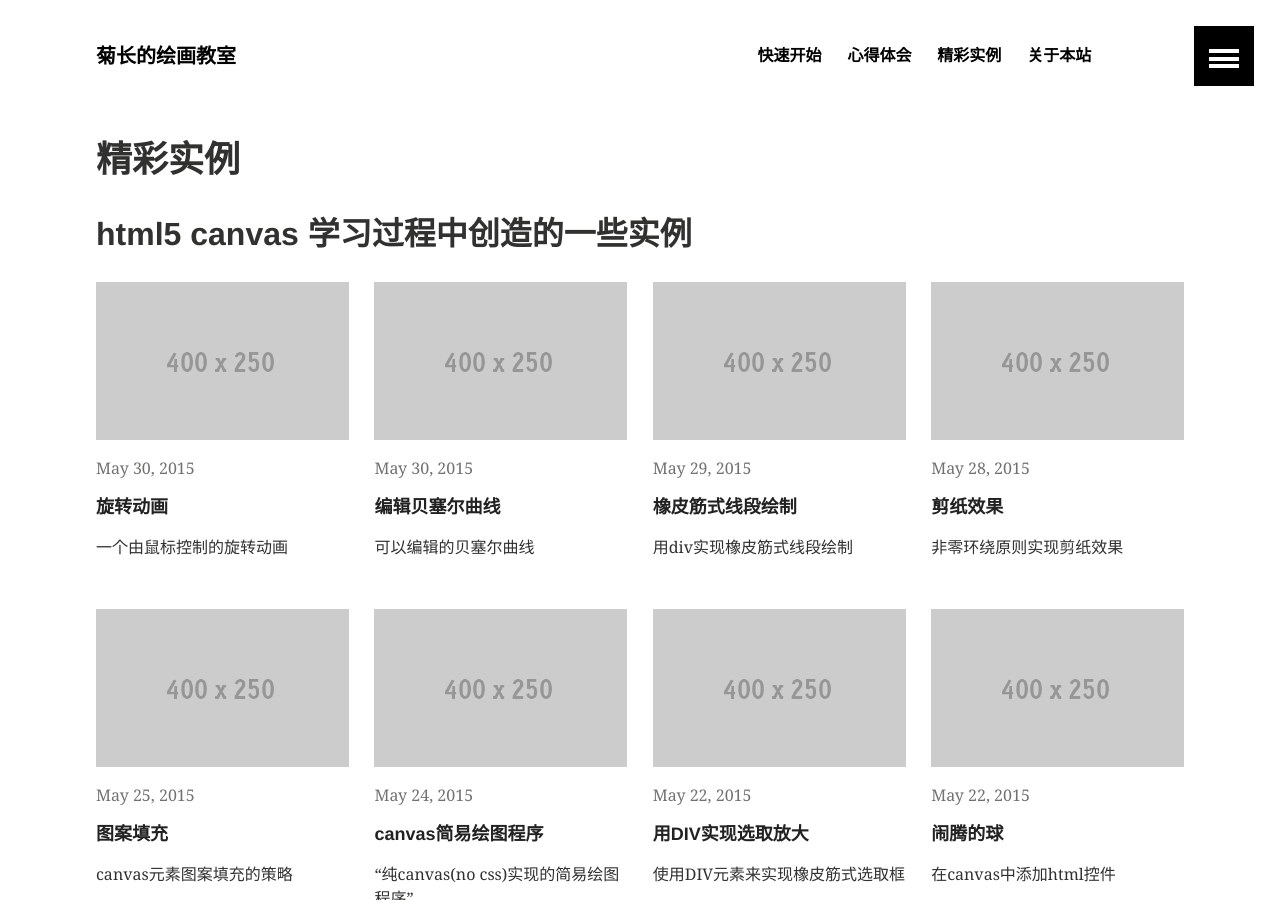
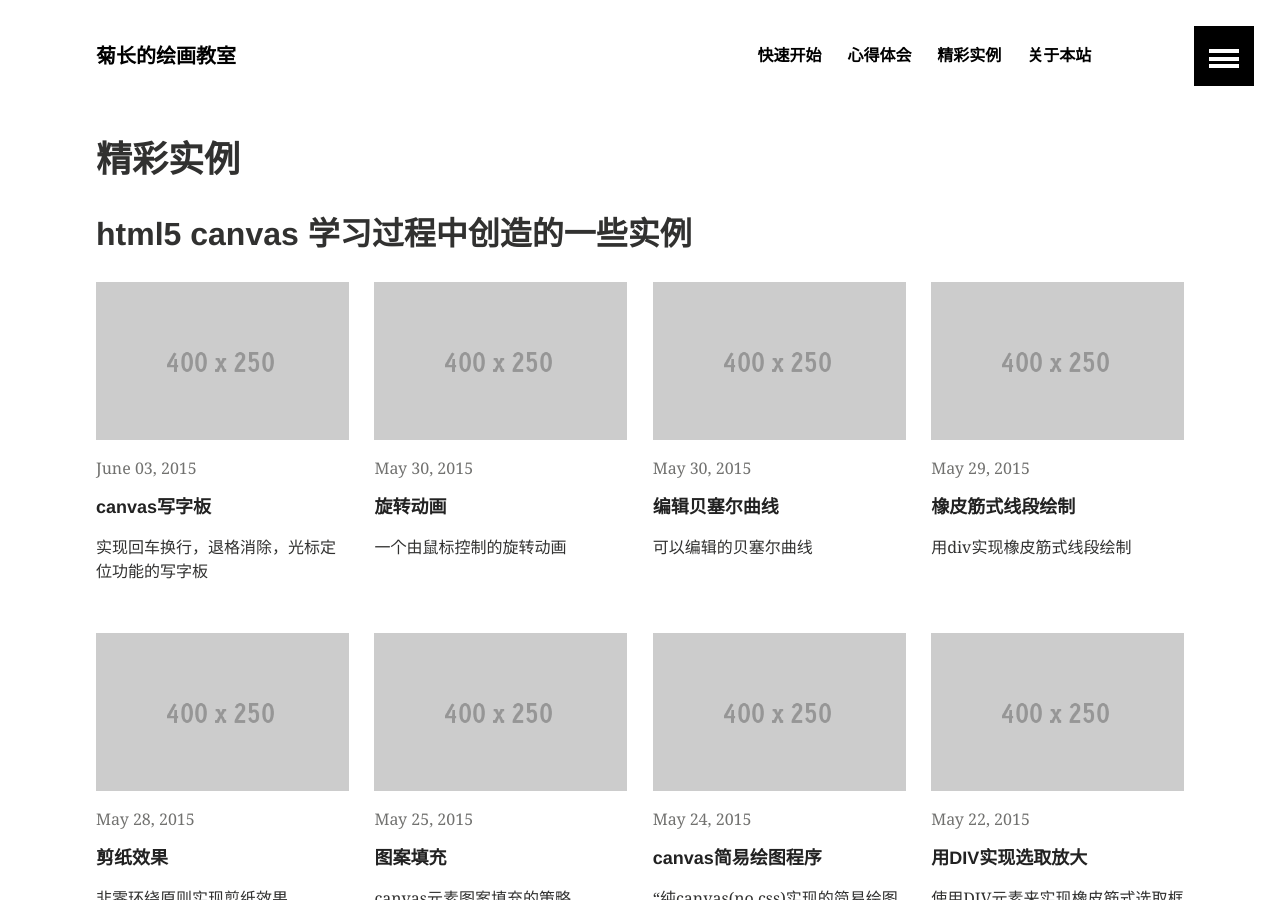
Before and after one commit to THISISAGOODNAME/html5canvas, a Jekyll site: the page built from media/index.md, in a window 1280 px wide and 900 px high. Built offline with Jekyll 4.4.1, drawn with Linux system fonts in a browser that asks for light colours.

Commit message:
canvas写字板

```diff
--- /dev/null
+++ b/_posts/media/2015-06-03-ch2demo3-18.md
@@ -0,0 +1,19 @@
+---
+layout: media
+title: "canvas写字板"
+modified:
+categories: media
+excerpt: "实现回车换行，退格消除，光标定位功能的写字板"
+tags: []
+image:
+  feature:
+  teaser:
+  thumb:
+ads: false
+date: 2015-06-03T10:51:54+08:00
+---
+
+<iframe width="850" height="500" src="http://sandbox.runjs.cn/show/l6vg6wjs" frameborder="0"></iframe>
+
+
+源代码在[这里](http://runjs.cn/code/l6vg6wjs)
```
Also changed, not shown: _posts/media/2015-05-24-ch2demo2-1.md (line endings or trailing spaces), 1 other file.
